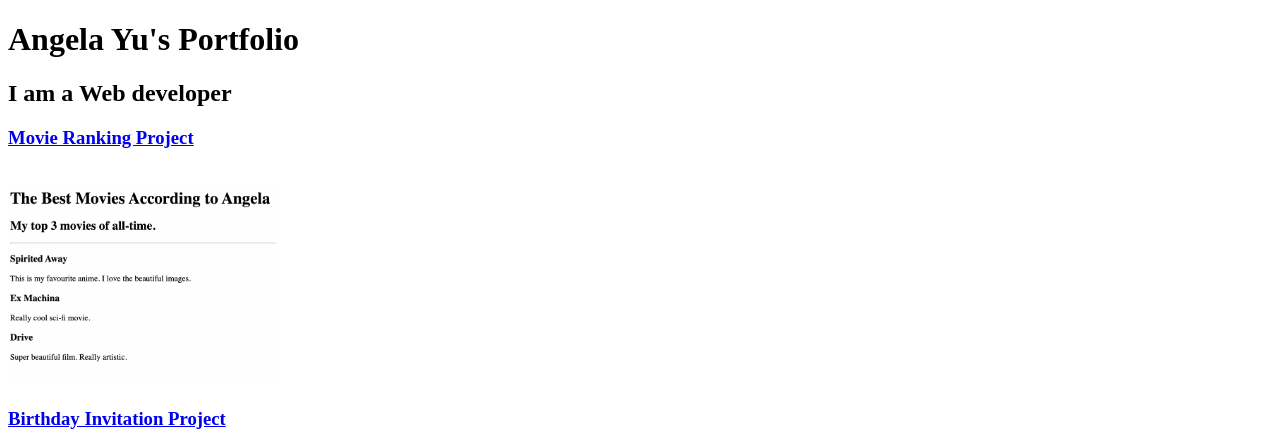
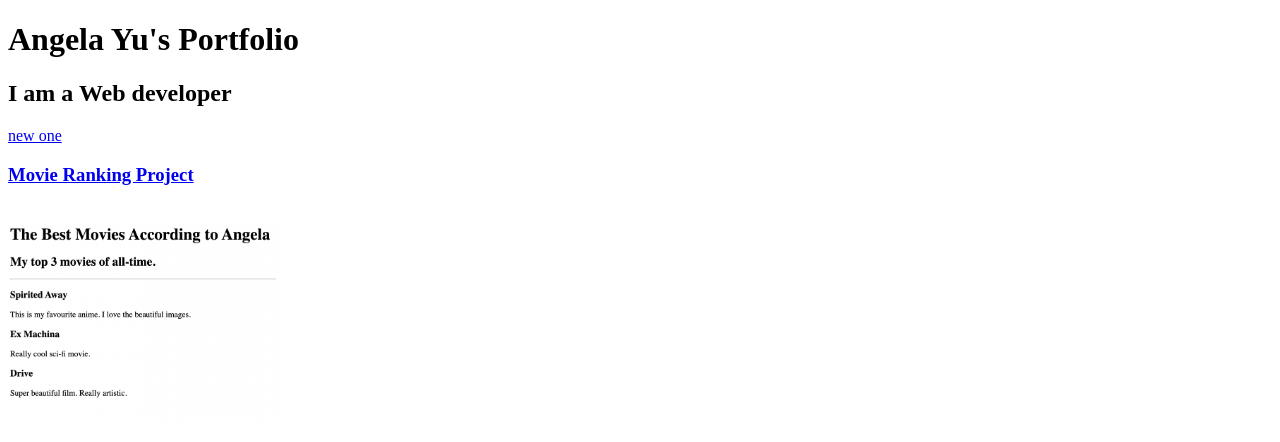
Before and after one commit to ramagirilenin/html-profilio, a plain HTML site: page index.html in a window 1280 px wide. Shown: the top 442 px of the page. Drawn offline with Linux system fonts and the light colour scheme; files whose address does not match are found by name.

Commit message:
Update index.html

```diff
--- a/index.html
+++ b/index.html
@@ -23,6 +23,7 @@ https://developer.mozilla.org/en-US/docs/Web/HTML/Element/img#attr-height -->
     <body>
         <h1>Angela Yu's Portfolio</h1>
         <h2>I am a Web developer</h2>
+        <a href="../html/new.html">new one</a>
         <h3><a href="/section-4/4.3 HTML Porfolio Project/public/movie-ranking.html">Movie Ranking Project</a></h3> <br/>
         <img src="/section-4/4.3 HTML Porfolio Project/assets/images/movie-ranking.png" height="200" alt="Movie ranking "/><br/>
         <h3><a href="/section-4/4.3 HTML Porfolio Project/public/birthday-invite.html">Birthday Invitation Project</a></h3><br/>
```
